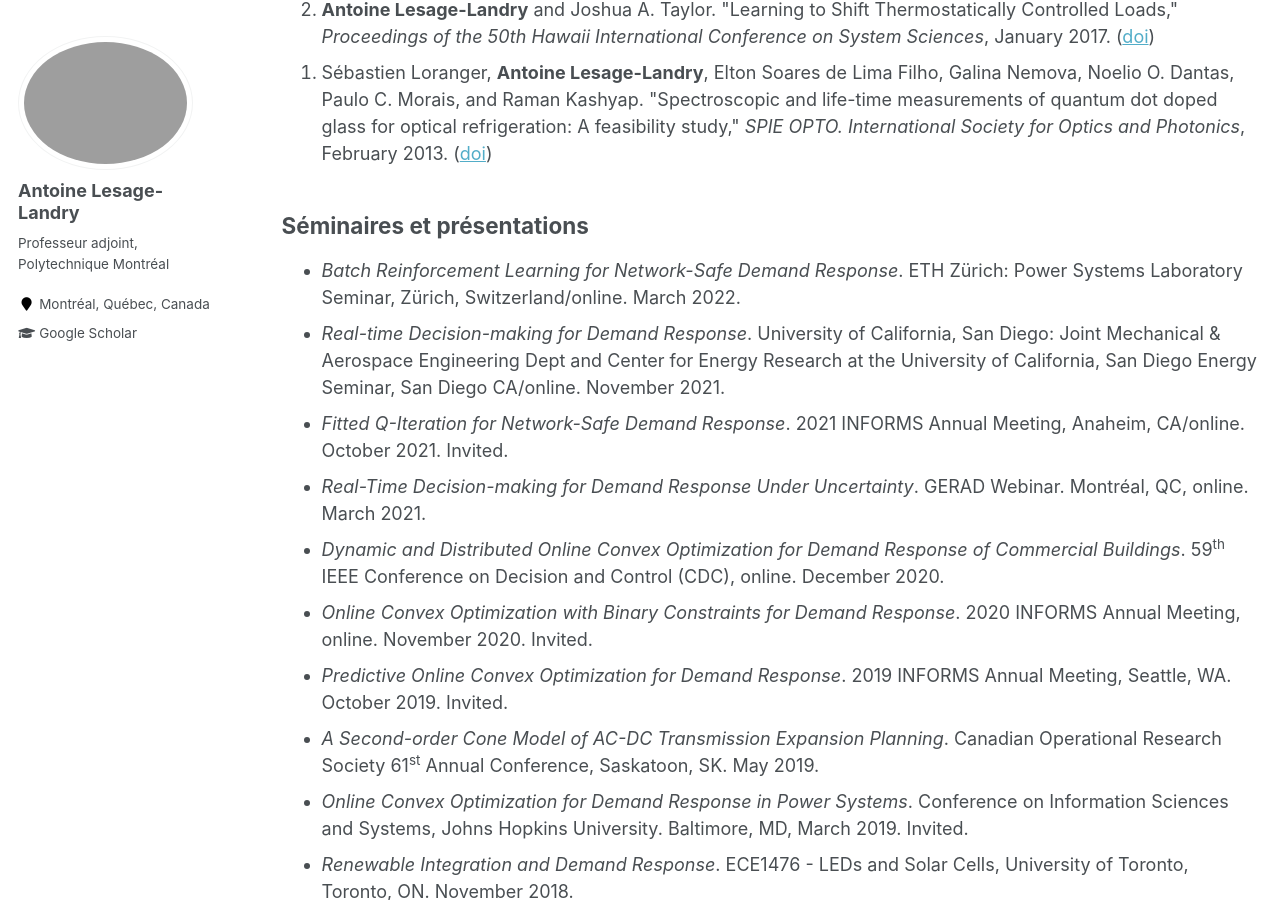
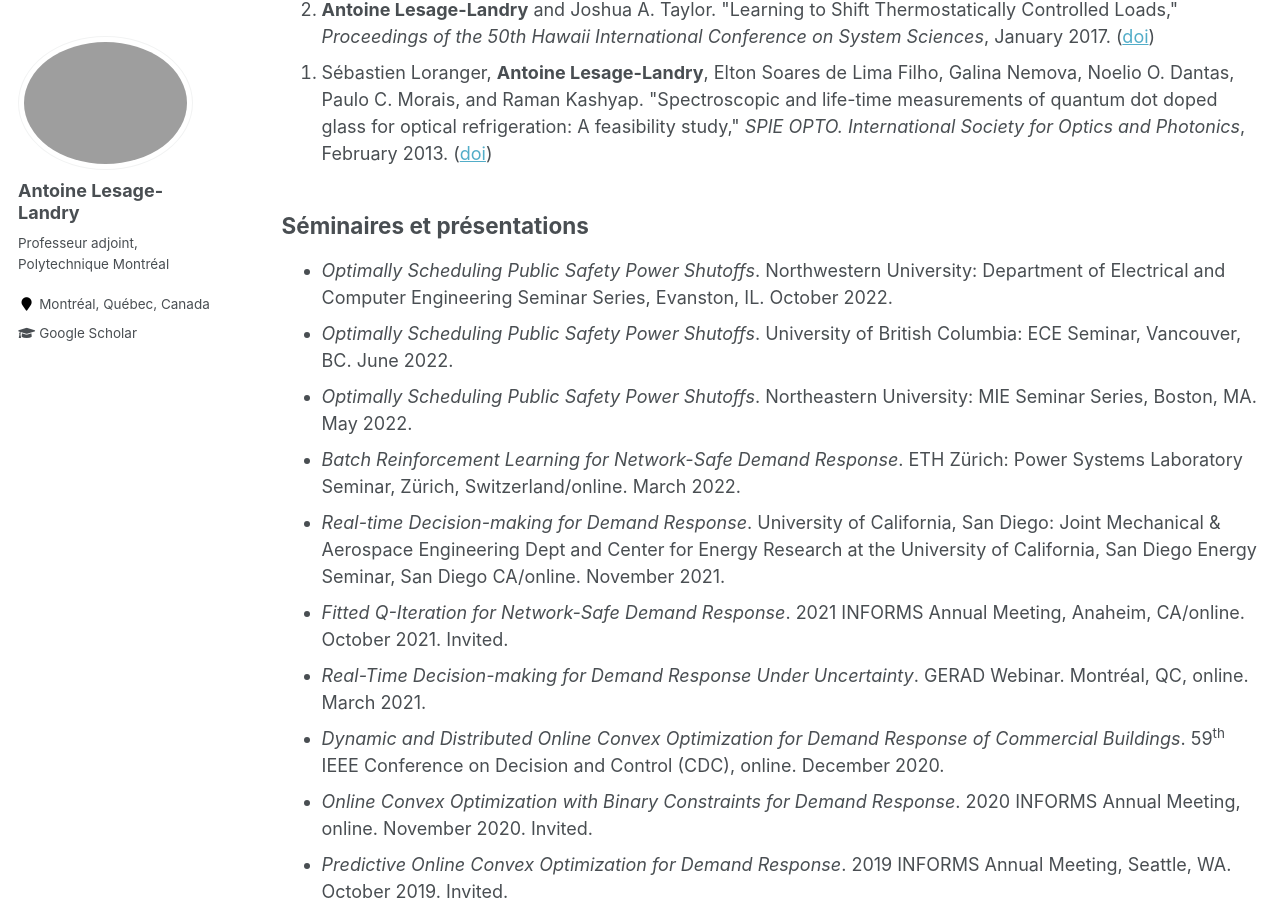
Before and after one commit to alesagelandry/fr, a Jekyll site: the page built from _pages/publications.md, in a window 1280 px wide and 900 px high, scrolled down 2031 px. Built offline with Jekyll 4.4.1, drawn with Linux system fonts in a browser that asks for light colours.

Commit message:
Update publications.md

```diff
--- a/_pages/publications.md
+++ b/_pages/publications.md
@@ -67,6 +67,12 @@ Response in Unknown Electric Grids," <i>Electric Power Systems Research</i>, 202
 
 <ul style="list-style-type:disc;">
 
+<li><i>Optimally Scheduling Public Safety Power Shutoffs</i>. Northwestern University: Department of Electrical and Computer Engineering Seminar Series, Evanston, IL. October 2022. </li>
+
+<li><i>Optimally Scheduling Public Safety Power Shutoffs</i>. University of British Columbia: ECE Seminar, Vancouver, BC. June 2022. </li>
+
+<li><i>Optimally Scheduling Public Safety Power Shutoffs</i>. Northeastern University: MIE Seminar Series, Boston, MA. May 2022. </li>
+
 <li><i>Batch Reinforcement Learning for Network-Safe Demand Response</i>. ETH Zürich: Power Systems Laboratory Seminar, Zürich, Switzerland/online. March 2022. </li>
 
 <li><i>Real-time Decision-making for Demand Response</i>. University of California, San Diego: Joint Mechanical & Aerospace Engineering Dept and Center for Energy Research at the University of California, San Diego Energy Seminar, San Diego CA/online. November 2021. </li>
```
